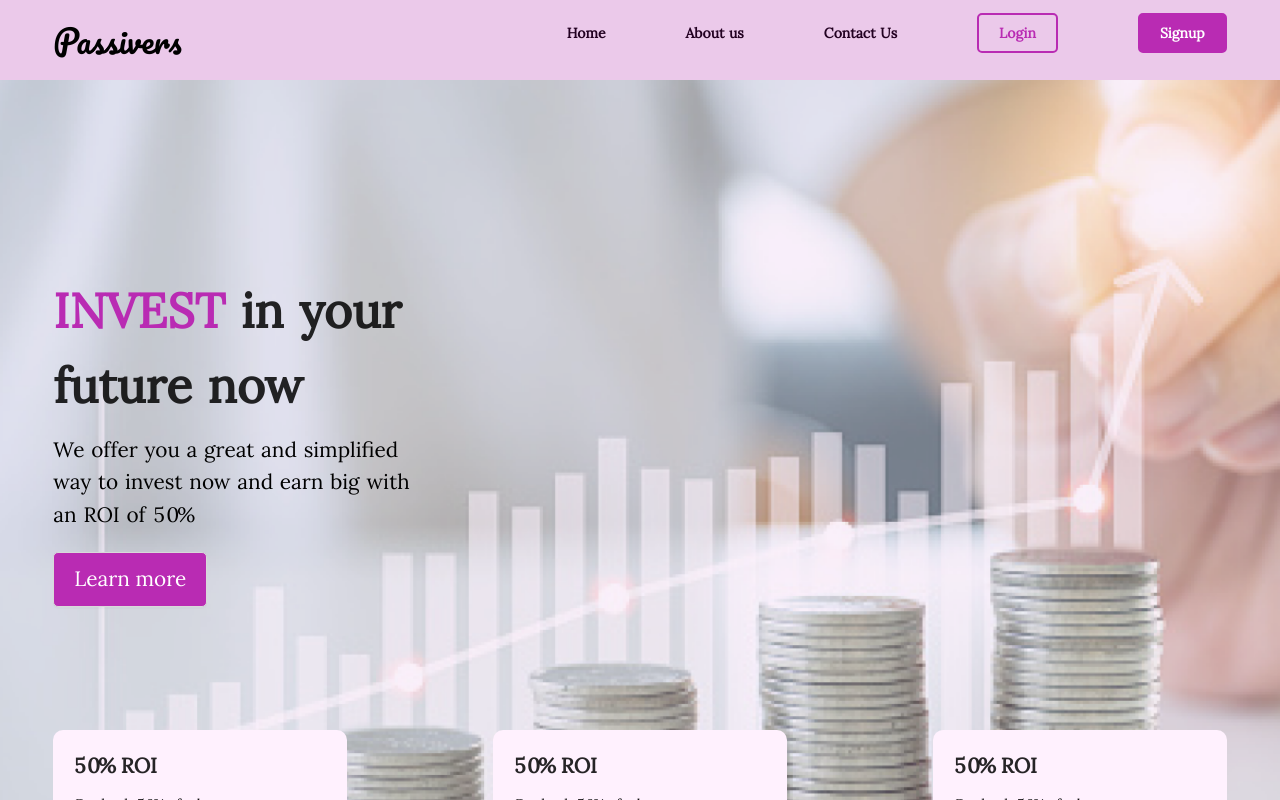
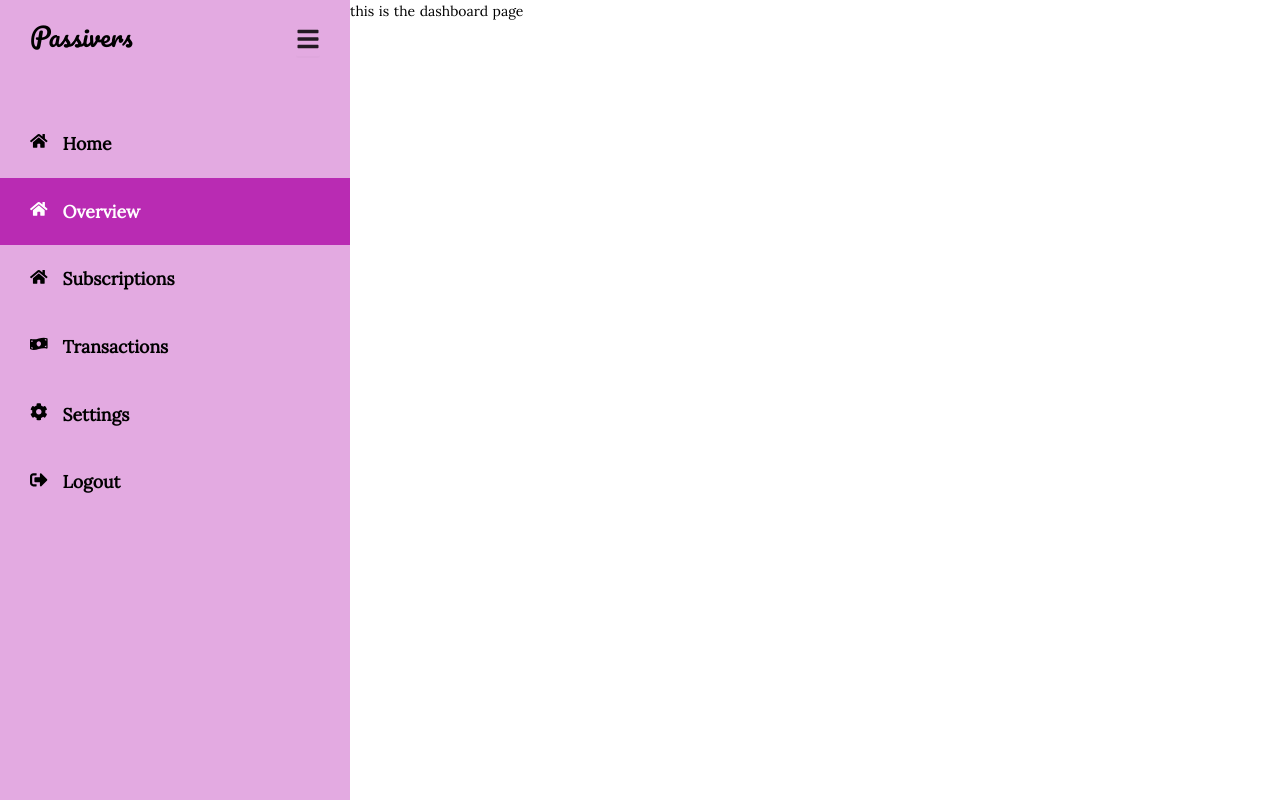
Before and after one commit to Team-STAG/Passiver, a React (Create React App) app: page /account in a window 1280 px wide. Shown: the top 800 px of the page. Built offline with nearby package versions, Linux system fonts and the light colour scheme.

Commit message:
done with the nav page

```diff
--- a/src/App.js
+++ b/src/App.js
@@ -11,9 +11,13 @@ function App() {
   const router = createBrowserRouter([
     {
       path: "/",
-      element: <LandingPage />,
       errorElement: <ErrorPage />,
       children: [
+        {
+          index: true,
+          element: <LandingPage />
+        },
+
         {
           path: "home",
           element: <LandingPage />
@@ -23,6 +27,14 @@ function App() {
           path: "account",
           element: <Users />,
           children: [
+
+
+            {
+              index: true,
+              path: "",
+              element: <Dashboard />
+
+            },
 
             {
               path: "dashboard",
--- a/src/assets/styles/user.css
+++ b/src/assets/styles/user.css
@@ -1 +1,121 @@
-/*# sourceMappingURL=user.css.map */
+@font-face {
+  font-family: pacifico;
+  src: url("../fonts/Pacifico-Regular.ttf");
+}
+@font-face {
+  font-family: lora;
+  src: url("../fonts/Lora-Regular.ttf");
+}
+@font-face {
+  font-family: lora-bold;
+  src: url("../fonts/Lora-Bold.ttf");
+}
+@font-face {
+  font-family: lora-semibold;
+  src: url("../fonts/Lora-SemiBold.ttf");
+}
+html {
+  font-size: 16px;
+  scroll-behavior: smooth;
+}
+
+* {
+  padding: 0px;
+  margin: 0px;
+  box-sizing: border-box;
+}
+
+button {
+  cursor: pointer;
+  border-radius: 5px;
+  -webkit-border-radius: 5px;
+  -moz-border-radius: 5px;
+  -ms-border-radius: 5px;
+  -o-border-radius: 5px;
+}
+
+a {
+  text-decoration: none;
+}
+
+.button {
+  border-radius: 5px;
+  -webkit-border-radius: 5px;
+  -moz-border-radius: 5px;
+  -ms-border-radius: 5px;
+  -o-border-radius: 5px;
+  padding: 9px 20px;
+  cursor: pointer;
+}
+
+.users {
+  width: 100%;
+  height: 100vh;
+  display: flex;
+  align-items: center;
+  justify-content: center;
+}
+.users .user-container {
+  width: 100%;
+  height: 100%;
+  display: flex;
+  justify-content: space-between;
+}
+.users .user-container .navbar {
+  width: 350px;
+  height: 100%;
+  background: #E3AAE1;
+}
+.users .user-container .navbar .nav-container {
+  width: 100%;
+  height: 100%;
+}
+.users .user-container .navbar .nav-container .nav-header {
+  display: flex;
+  padding: 0px 30px;
+  height: 80px;
+  justify-content: space-between;
+  align-items: center;
+}
+.users .user-container .navbar .nav-container .nav-header .logo-text {
+  font-size: 1.6rem;
+  font-family: pacifico;
+  margin-top: -5px;
+  color: black;
+}
+.users .user-container .navbar .nav-container .nav-header .shrink-nav-button {
+  background: transparent;
+  border: none;
+  font-size: 1.5rem;
+  padding: 0px;
+}
+.users .user-container .navbar .nav-container .nav-header .shrink-nav-button:hover, .users .user-container .navbar .nav-container .nav-header .shrink-nav-button:focus {
+  color: black;
+}
+.users .user-container .navbar .nav-container .nav-links {
+  width: 100%;
+  height: calc(100% - 80px);
+  padding: 30px 0px;
+}
+.users .user-container .navbar .nav-container .nav-links ul {
+  list-style: none;
+}
+.users .user-container .navbar .nav-container .nav-links ul li a {
+  width: 100%;
+  display: inline-flex;
+  padding: 20px 30px;
+  font-size: 1.1rem;
+  color: black;
+  align-items: center;
+  font-weight: bold;
+}
+.users .user-container .navbar .nav-container .nav-links ul li a .text {
+  margin-left: 15px;
+}
+.users .user-container .navbar .nav-container .nav-links ul .active-link a {
+  background: #B92BB3;
+  color: white;
+}
+.users .user-container .main-content {
+  width: calc(100% - 350px);
+}/*# sourceMappingURL=user.css.map */
--- a/src/assets/styles/user.scss
+++ b/src/assets/styles/user.scss
@@ -0,0 +1,101 @@
+@import "./variables";
+@import "./styles";
+
+
+.users{
+    width: 100%;
+    height: 100vh;
+    display: flex;
+    align-items: center;
+    justify-content: center;
+    // border: 1px solid red;
+
+    .user-container{
+        width: 100%;
+        height: 100%;
+        display: flex;
+        justify-content: space-between;
+
+        .navbar{
+            width: 350px;
+            height: 100%;
+            background: getColor("primaryLight");
+
+            .nav-container{
+                width: 100%;
+                height: 100%;
+
+                .nav-header{
+                    display: flex;
+                    // padding: 30px;
+                    padding: 0px 30px;
+                    height: getMeasurement("headerHeight");
+                    justify-content: space-between;
+                    align-items: center;
+
+                    .logo-text{
+                        font-size: 1.6rem;
+                        font-family: pacifico;
+                        margin-top: -5px;
+                        color: getColor("default");
+                    }
+
+                    .shrink-nav-button{
+                        background: transparent;
+                        border: none;
+                        font-size: 1.5rem;
+                        // margin-top: 10px;
+                        padding: 0px;
+
+                        &:hover,
+                        &:focus{
+                            color: getColor("default");
+                        }
+                    }
+                }
+
+                .nav-links{
+                    width: 100%;
+                    height: calc(100% - getMeasurement("headerHeight"));
+                    // border: 1px solid red;
+                    padding: 30px 0px;
+
+                    ul{
+                        list-style: none;
+
+                        li{
+
+                            a{
+                                width: 100%;
+                                display: inline-flex;
+                                padding: 20px 30px;
+                                font-size: 1.1rem;
+                                color: getColor("default");
+                                align-items: center;
+                                font-weight: bold;
+
+                                .text{
+                                    margin-left: 15px;
+                                }
+                            }
+
+                        }
+
+                        .active-link{
+
+                            a{
+                                background: getColor("primary");
+                                color: white;
+                            }
+                        }
+                    }
+                }
+            }
+        }
+
+        .main-content{
+            width: calc(100% - 350px);
+        }
+
+    }
+}
--- /dev/null
+++ b/src/components/LoggedInHeader.js
@@ -0,0 +1,9 @@
+import React from 'react'
+
+const LoggedInHeader = () => {
+  return (
+    <></>
+  )
+}
+
+export default LoggedInHeader
--- /dev/null
+++ b/src/components/LoggedInNav.js
@@ -0,0 +1,100 @@
+import { Button } from 'antd'
+import React from 'react'
+import { FaBars, FaCog, FaHome, FaMoneyBillWave, FaSignOutAlt } from 'react-icons/fa'
+import { Link, useLocation } from 'react-router-dom'
+
+const LoggedInNav = ({navShrinked}) => {
+    const location = useLocation();
+  return (
+    <>
+
+        <div className='nav-container'>
+
+
+            <div className='nav-header'>
+                <Link to="/" className="logo-text">Passivers</Link>
+
+                <Button className="shrink-nav-button"><FaBars /></Button>
+            </div>
+
+            <div className="nav-links">
+
+                <ul>
+
+                    <li>
+
+                        <Link to="/">
+
+                            <span className="icon"><FaHome /></span>
+                            {!navShrinked && <span className="text">Home</span>}
+
+                        </Link>
+
+                    </li>
+
+                    <li className={location.pathname === "/account/dashboard" || location.pathname === "/account"? "active-link": ""}>
+
+                        <Link to="/account/dashboard">
+
+                            <span className="icon"><FaHome /></span>
+                            {!navShrinked && <span className="text">Overview</span>}
+
+                        </Link>
+
+                    </li>
+
+                    <li className={location.pathname === "/account/subscriptions" && "active-link"}>
+
+                        <Link to="/account/subscriptions">
+
+                            <span className="icon"><FaHome /></span>
+                            {!navShrinked && <span className="text">Subscriptions</span>}
+
+                        </Link>
+
+                    </li>
+
+                    <li className={location.pathname === "/account/transactions" && "active-link"}>
+
+                        <Link to="/account/transactions">
+
+                            <span className="icon"><FaMoneyBillWave /></span>
+                            {!navShrinked && <span className="text">Transactions</span>}
+
+                        </Link>
+
+                    </li>
+
+                    <li className={location.pathname === "/account/settings" && "active-link"}>
+
+                        <Link to="/account/settings">
+
+                            <span className="icon"><FaCog /></span>
+                            {!navShrinked && <span className="text">Settings</span>}
+
+                        </Link>
+
+                    </li>
+
+                    <li className='logout-link'>
+
+                        <Link>
+
+                            <span className="icon"><FaSignOutAlt /></span>
+                            {!navShrinked && <span className="text">Logout</span>}
+
+                        </Link>
+
+                    </li>
+
+                </ul>
+
+            </div>
+
+        </div>
+
+    </>
+  )
+}
+
+export default LoggedInNav
--- a/src/components/index.js
+++ b/src/components/index.js
@@ -1,6 +1,9 @@
 import Header from "./Header";
 import Footer from "./Footer";
 import Modal from "./Modal";
+import LoggedInNav from "./LoggedInNav";
+import LoggedInHeader from "./LoggedInHeader";
 
 
-export {Header, Footer, Modal}
+
+export {Header, Footer, Modal, LoggedInNav, LoggedInHeader}
--- a/src/pages/Users.jsx
+++ b/src/pages/Users.jsx
@@ -1,10 +1,34 @@
-import React from 'react'
+import React, { useState } from 'react'
+import { Outlet } from 'react-router-dom'
+import { LoggedInNav } from '../components'
+
+//importing styles and image
+import "../assets/styles/user.css"
 
 const Users = () => {
+
+  const [navShrinked, setNavShrink] = useState(false)
+
   return (
-    <div>
+    <div className='users'>
 
-      this is hte user pages
+
+      <div className='user-container'>
+
+        <div className='navbar'>
+
+          <LoggedInNav navShrinked={navShrinked} setNavShrink={setNavShrink}/>
+
+        </div>
+        <div className='main-content'>
+
+          <Outlet />
+
+        </div>
+
+      </div>
+
+
 
     </div>
   )
```
Also changed, not shown: 1 other file (tests, documents, lock files or other folders).
